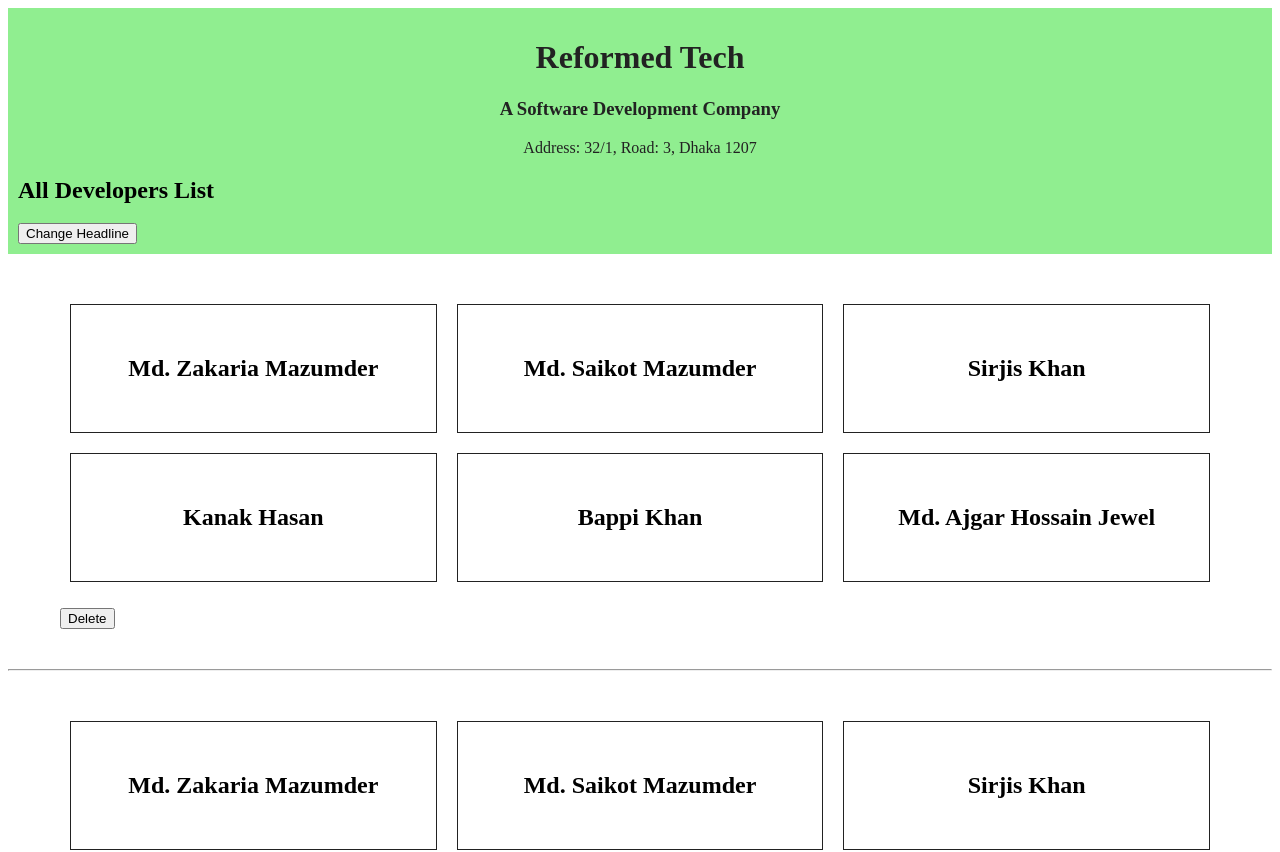
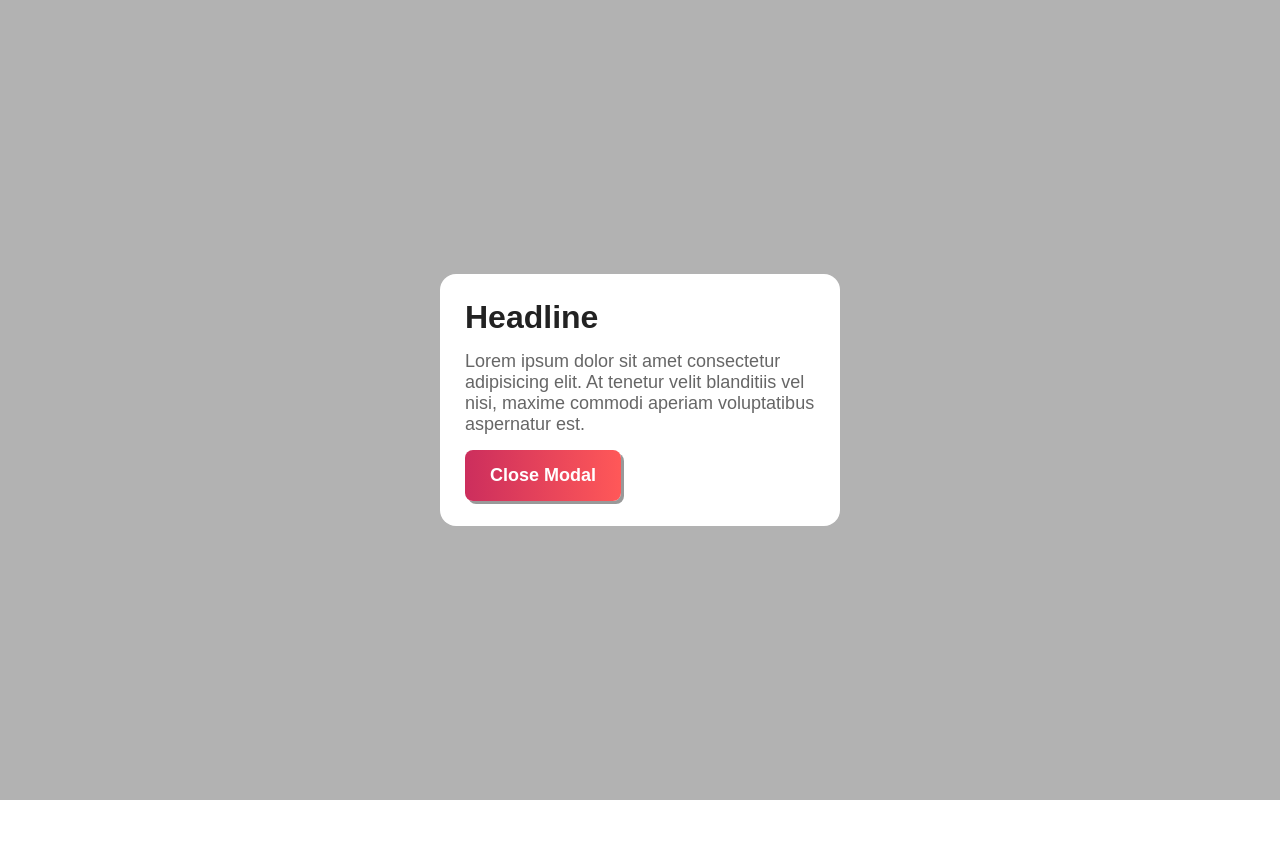
Before and after one commit to mdajgarhossain/vue-cli, a Vue app: page / in a window 1280 px wide. Shown: the top 852 px of the page. After the commit the page ends 800 px from the top, so only its background shows below. Built offline with nearby package versions, Linux system fonts and the light colour scheme.

Commit message:
Create modal with vue transition

```diff
--- a/src/App.vue
+++ b/src/App.vue
@@ -1,69 +1,21 @@
 <template>
   <div>
-    <Header :headline="headline" />
-    <Developers :developers="developers" :title="title" />
-    <hr />
-    <Developers :developers="developers" :title="title" />
-    <Footer :headline="headline" />
+    <!-- Modal -->
+    <ModalVueTransition />
   </div>
 </template>
 
 <script>
-import Header from "./components/Header";
-import Footer from "./components/Footer";
-import Developers from "./components/Developers";
+import ModalVueTransition from "./components/modals/ModalVueTransition";
 
 export default {
   components: {
-    Header,
-    Footer,
-    Developers,
+    ModalVueTransition,
   },
   data() {
-    return {
-      developers: [
-        {
-          id: 1,
-          name: "Md. Zakaria Mazumder",
-          speciality: "Senior Software Developer",
-          show: false,
-        },
-        {
-          id: 2,
-          name: "Md. Saikot Mazumder",
-          speciality: "Senior Software Developer",
-          show: false,
-        },
-        {
-          id: 3,
-          name: "Sirjis Khan",
-          speciality: "Fullstack Developer",
-          show: false,
-        },
-        {
-          id: 4,
-          name: "Kanak Hasan",
-          speciality: "Front-end Developer",
-          show: false,
-        },
-        {
-          id: 5,
-          name: "Bappi Khan",
-          speciality: "Front-end Developer",
-          show: false,
-        },
-        {
-          id: 6,
-          name: "Md. Ajgar Hossain Jewel",
-          speciality: "Intern",
-          show: false,
-        },
-      ],
-      headline: "All Developers List",
-    };
+    return {};
   },
 };
 </script>
 
-<style>
-</style>
+<style></style>
--- /dev/null
+++ b/src/components/modals/ModalVueTransition.vue
@@ -0,0 +1,125 @@
+<template>
+  <div class="modal" @click="showModal = true">
+    <button class="button" @click="showModal = true">Show Modal</button>
+
+    <transition name="" appear>
+      <div
+        class="modal-overlay"
+        v-if="showModal"
+        @click="showModal = false"
+      ></div>
+    </transition>
+    <transition appear @click.stop>
+      <div class="my-modal" v-if="showModal">
+        <h1>Headline</h1>
+        <p>
+          Lorem ipsum dolor sit amet consectetur adipisicing elit. At tenetur
+          velit blanditiis vel nisi, maxime commodi aperiam voluptatibus
+          aspernatur est.
+        </p>
+        <button class="button" @click.stop="showModal = false">
+          Close Modal
+        </button>
+      </div>
+    </transition>
+  </div>
+</template>
+
+<script>
+export default {
+  data() {
+    return {
+      showModal: true,
+    };
+  },
+};
+</script>
+
+<style>
+* {
+  margin: 0;
+  padding: 0;
+  box-sizing: border-box;
+}
+body {
+  font-family: "montserrat", sans-serif;
+}
+.modal {
+  position: relative;
+  display: flex;
+  justify-content: center;
+  align-items: center;
+  width: 100vw;
+  min-height: 100vh;
+  overflow-x: hidden;
+}
+.button {
+  appearance: none;
+  outline: none;
+  border: none;
+  background: none;
+  cursor: pointer;
+  display: inline-block;
+  padding: 15px 25px;
+  background-image: linear-gradient(to right, #cc2e5d, #ff5858);
+  border-radius: 8px;
+  color: #fff;
+  font-size: 18px;
+  font-weight: 700;
+  box-shadow: 3px 3px rgba(0, 0, 0, 0.4);
+  transition: 0.4s ease-out;
+}
+.button:hover {
+  box-shadow: 6px 6px rgba(0, 0, 0, 0.6);
+}
+.modal-overlay {
+  position: absolute;
+  top: 0;
+  left: 0;
+  right: 0;
+  bottom: 0;
+  z-index: 98;
+  background-color: rgba(0, 0, 0, 0.3);
+}
+.fade-enter-active,
+.fade-leave-active {
+  transition: opacity 0.5s;
+}
+.fade-enter,
+.fade-leave-to {
+  opacity: 0;
+}
+.my-modal {
+  position: fixed;
+  top: 50%;
+  left: 50%;
+  transform: translate(-50%, -50%);
+  z-index: 99;
+  width: 100%;
+  max-width: 400px;
+  background-color: #fff;
+  border-radius: 16px;
+  padding: 25px;
+}
+h1 {
+  color: #222;
+  font-size: 32px;
+  font-weight: 900;
+  margin-bottom: 15px;
+}
+
+p {
+  color: #666;
+  font-size: 18px;
+  font-weight: 400;
+  margin-bottom: 15px;
+}
+.slide-enter-active,
+.slide-leave-active {
+  transition: transform 0.5s;
+}
+.slide-enter,
+.slide-leave-to {
+  transform: translateY(-50%) translateX(100vw);
+}
+</style>
```
